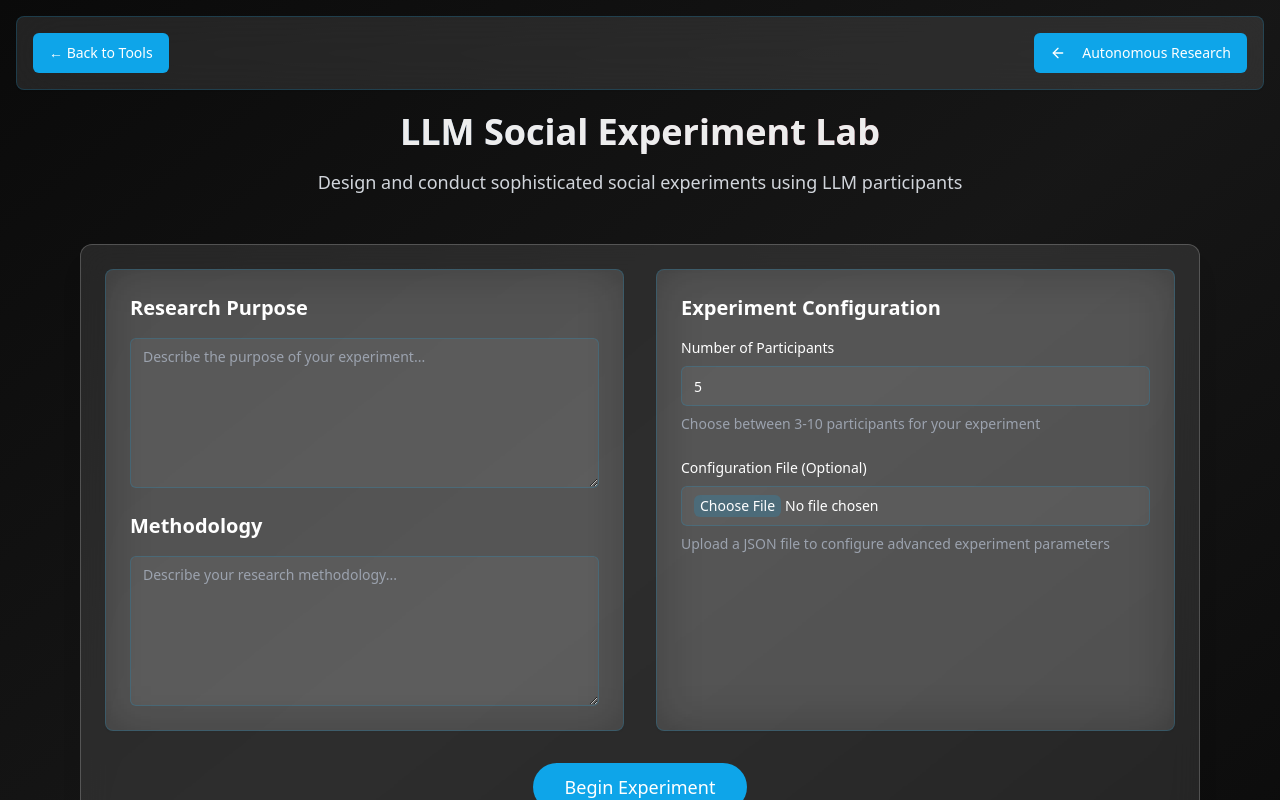
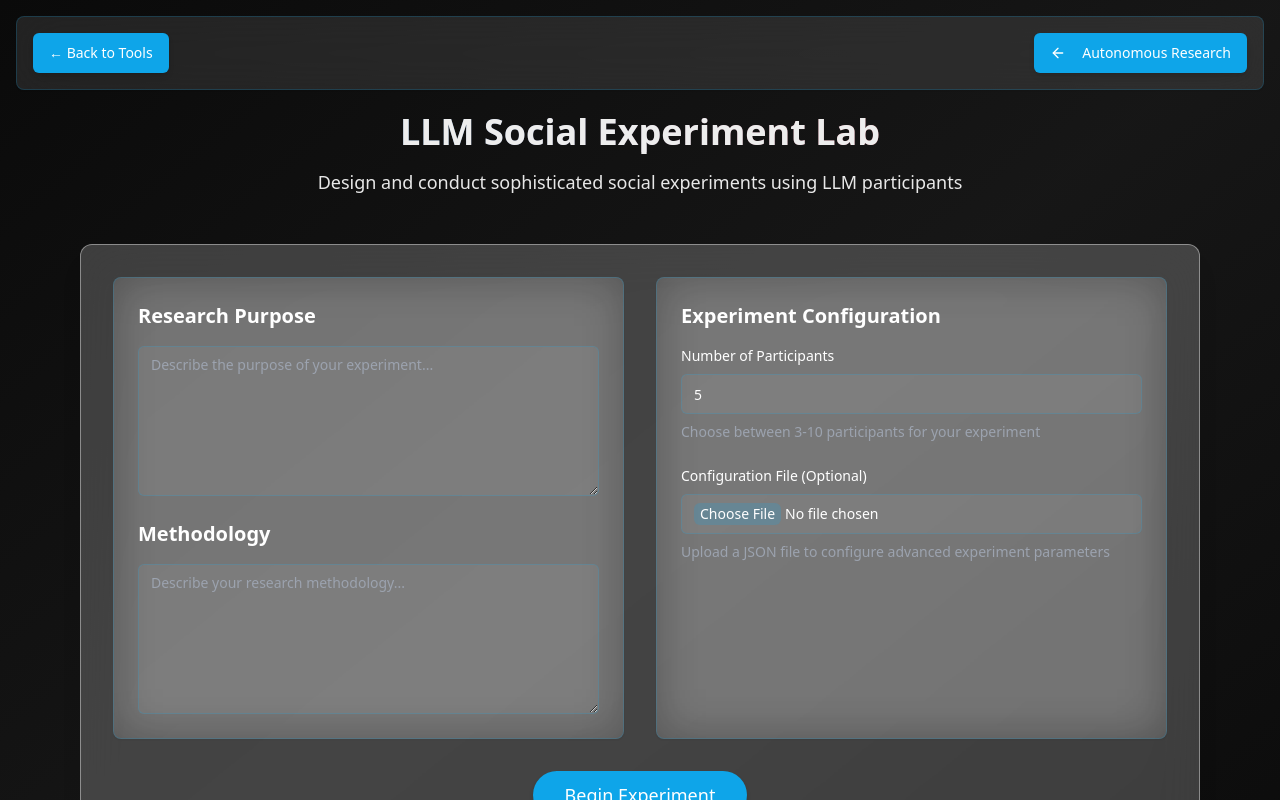
Before and after one commit to curiosityz/toolz-showcase-spectacle, a React (Vite) app: page /experiment-lab in a window 1280 px wide. Shown: the top 800 px of the page. Built offline with nearby package versions, Linux system fonts and the light colour scheme.

Commit message:
Fix issue in incognito mode
Addressed a persistent issue that occurs even when using the application in incognito mode.
[skip gpt_engineer]

```diff
--- a/src/components/ToolLayout.tsx
+++ b/src/components/ToolLayout.tsx
@@ -17,11 +17,11 @@ export const ToolLayout = ({ children, title, description }: ToolLayoutProps) =>
           <h1 className="text-4xl font-bold mb-4 text-white bg-clip-text text-transparent bg-gradient-to-r from-toolz-blue to-toolz-red animate-glow">
             {title}
           </h1>
-          <p className="text-gray-300 text-lg">
+          <p className="text-white/90 text-lg">
             {description}
           </p>
         </div>
-        <div className="bg-white/10 backdrop-blur-lg rounded-xl border border-white/20 p-6 shadow-xl">
+        <div className="bg-white/20 backdrop-blur-xl rounded-xl border border-white/40 p-8 shadow-xl space-y-6">
           {children}
         </div>
       </div>
--- a/src/components/autonomous-research/AgentStatus.tsx
+++ b/src/components/autonomous-research/AgentStatus.tsx
@@ -6,14 +6,14 @@ interface AgentStatusProps {
 
 export const AgentStatus = ({ id, status, goals }: AgentStatusProps) => {
   return (
-    <div className="bg-white/10 backdrop-blur-xl p-6 rounded-lg border border-toolz-blue/20 hover:border-toolz-blue/40 transition-all duration-300">
+    <div className="bg-white/20 backdrop-blur-xl p-6 rounded-lg border border-white/40 shadow-lg">
       <h4 className="text-lg font-semibold mb-2 text-white">
         {id.replace(/([A-Z])/g, " $1").trim()}
       </h4>
-      <div className="text-gray-300 italic mb-2">Status: {status}</div>
+      <div className="text-white/90 italic mb-2">Status: {status}</div>
       <div className="space-y-1">
         {goals.map((goal, index) => (
-          <div key={index} className="text-sm text-gray-400">
+          <div key={index} className="text-white/80 bg-white/10 p-2 rounded">
             {goal}
           </div>
         ))}
--- a/src/components/autonomous-research/ControlPanel.tsx
+++ b/src/components/autonomous-research/ControlPanel.tsx
@@ -19,7 +19,7 @@ export const ControlPanel = ({
   toggleAutonomousLoop,
 }: ControlPanelProps) => {
   return (
-    <div className="bg-white/10 backdrop-blur-xl p-6 rounded-lg border border-toolz-blue/20 hover:border-toolz-blue/40 transition-all duration-300">
+    <div className="bg-white/20 backdrop-blur-xl p-6 rounded-lg border border-white/40 shadow-lg">
       <h3 className="text-xl font-bold mb-4 text-white">AI Research System Control Panel</h3>
       <div className="flex gap-4 flex-wrap">
         <Input
@@ -27,23 +27,23 @@ export const ControlPanel = ({
           placeholder="Enter Google AI API Key"
           value={apiKey}
           onChange={(e) => setApiKey(e.target.value)}
-          className="flex-1 min-w-[300px] bg-white/5 border-toolz-blue/20 text-white"
+          className="flex-1 min-w-[300px] bg-white/20 border-white/40 text-white placeholder:text-white/60"
         />
         <Button
           onClick={startResearch}
-          className="bg-toolz-blue hover:bg-toolz-blue/80 transition-colors"
+          className="bg-toolz-blue hover:bg-toolz-blue/80 text-white font-semibold shadow-md"
         >
           Start Research
         </Button>
         <Button
           onClick={startReflection}
-          className="bg-toolz-blue hover:bg-toolz-blue/80 transition-colors"
+          className="bg-toolz-blue hover:bg-toolz-blue/80 text-white font-semibold shadow-md"
         >
           Start Reflection
         </Button>
         <Button
           onClick={toggleAutonomousLoop}
-          className="bg-toolz-blue hover:bg-toolz-blue/80 transition-colors"
+          className="bg-toolz-blue hover:bg-toolz-blue/80 text-white font-semibold shadow-md"
         >
           {isAutonomousLoopRunning ? "Stop" : "Start"} Autonomous Loop
         </Button>
--- a/src/components/autonomous-research/OutputLog.tsx
+++ b/src/components/autonomous-research/OutputLog.tsx
@@ -4,9 +4,9 @@ interface OutputLogProps {
 
 export const OutputLog = ({ logs }: OutputLogProps) => {
   return (
-    <div className="bg-white/10 backdrop-blur-xl p-6 rounded-lg border border-toolz-blue/20 hover:border-toolz-blue/40 transition-all duration-300">
+    <div className="bg-white/20 backdrop-blur-xl p-6 rounded-lg border border-white/40 shadow-lg">
       <h3 className="text-xl font-bold mb-4 text-white">System Output</h3>
-      <pre className="h-[300px] overflow-y-auto bg-black/30 p-4 rounded-lg text-gray-300 font-mono text-sm">
+      <pre className="h-[300px] overflow-y-auto bg-black/50 p-4 rounded-lg text-white font-mono text-sm border border-white/20">
         {logs.join("\n")}
       </pre>
     </div>
--- a/src/index.css
+++ b/src/index.css
@@ -58,11 +58,11 @@
   }
 
   input, textarea, select {
-    @apply bg-white/10 text-white border-white/20;
+    @apply bg-white/20 text-white border-white/40 placeholder:text-white/60;
   }
 
   button {
-    @apply text-white bg-toolz-blue hover:bg-toolz-blue/80;
+    @apply text-white bg-toolz-blue hover:bg-toolz-blue/80 shadow-md;
   }
 
   html.lenis {
```
